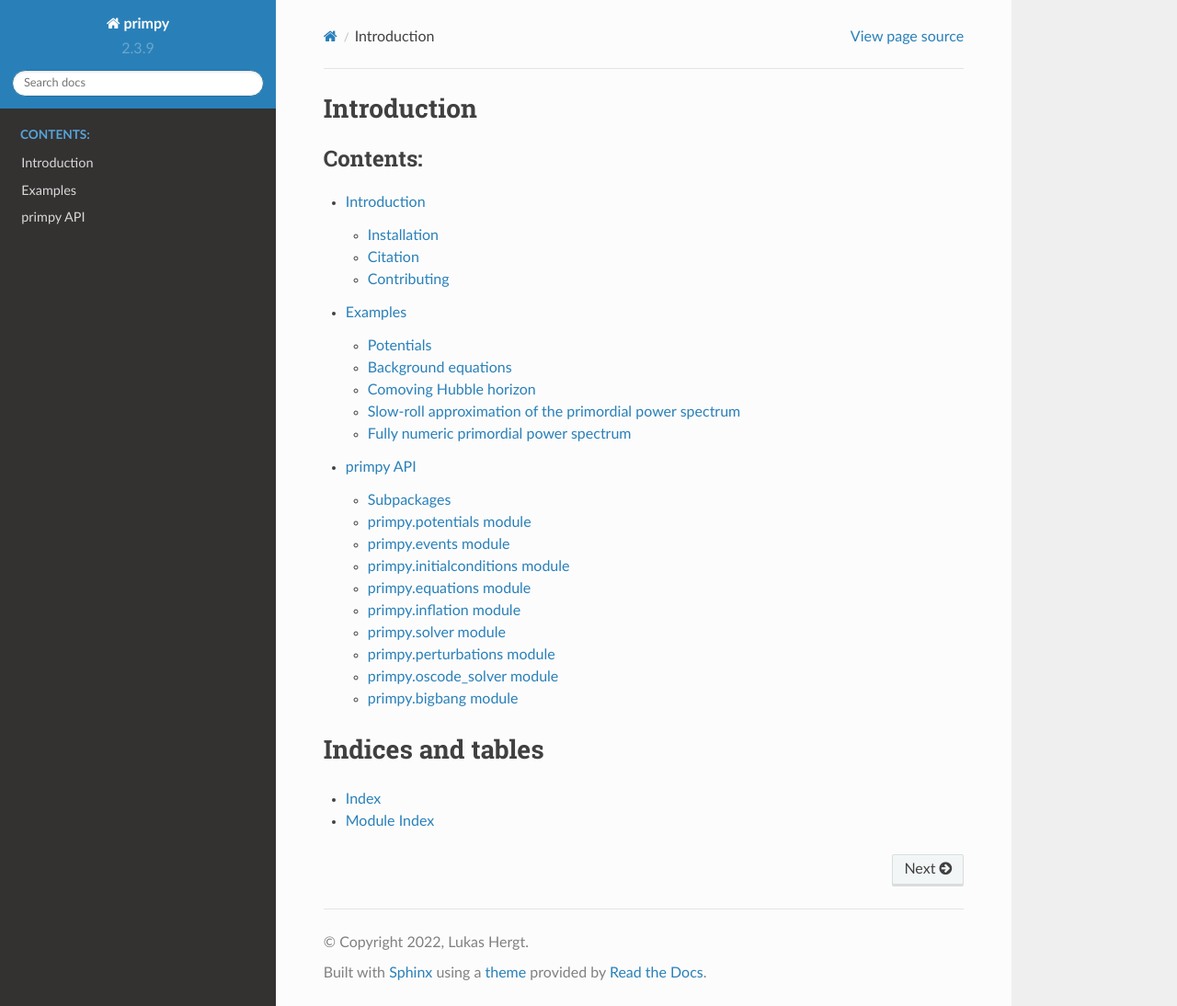
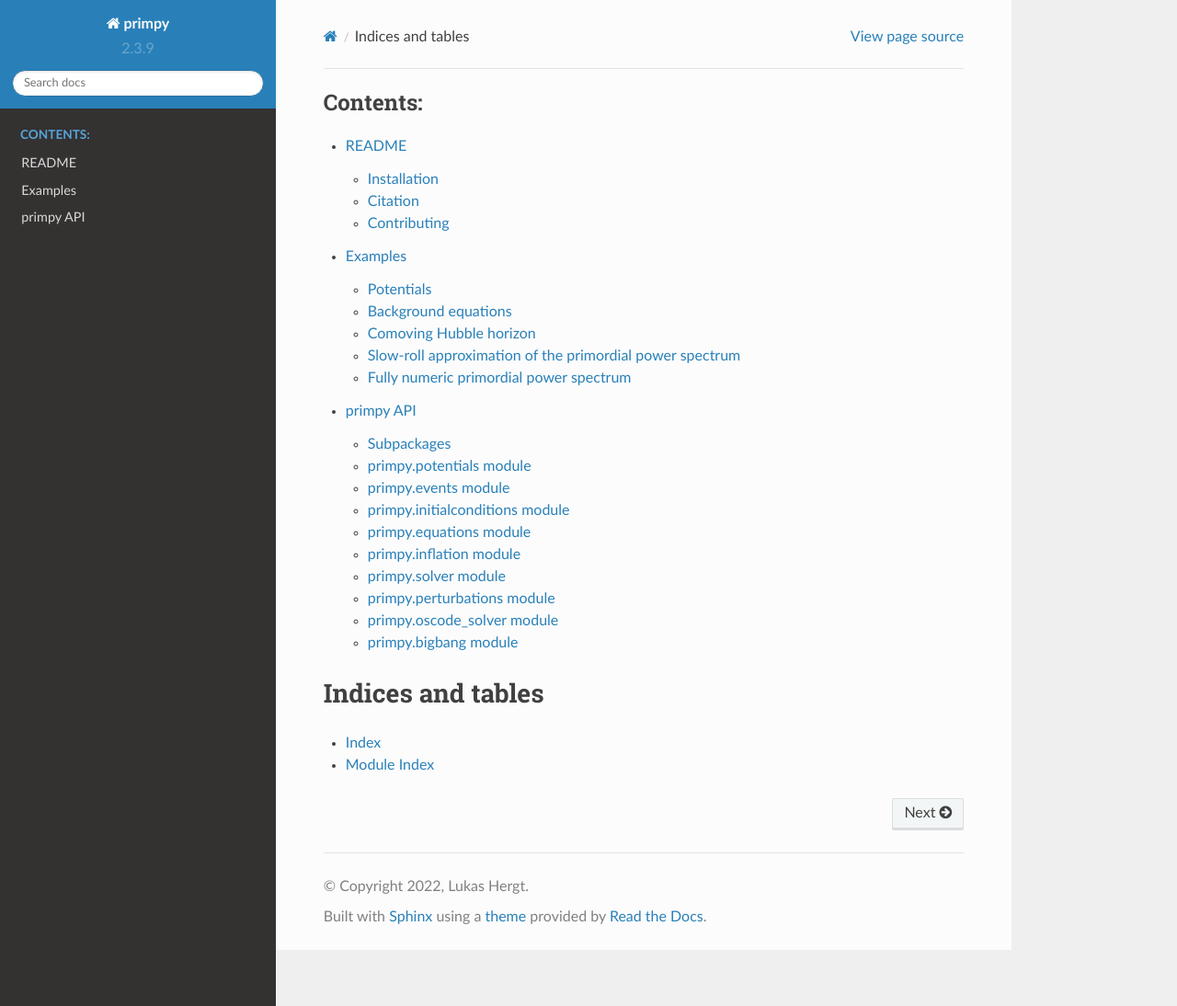
Before and after one commit to lukashergt/primpy, a Sphinx documentation site: the page built from docs/source/index.rst, in a window 1280 px wide and 1094 px high. Shown: the whole window at 92% size. Built offline with Sphinx 7.4.7 and the Read the Docs theme 2.0.0, drawn with Linux system fonts in a browser that asks for light colours.

Commit message:
improve doc structure

```diff
--- a/docs/source/index.rst
+++ b/docs/source/index.rst
@@ -3,14 +3,11 @@
     You can adapt this file completely to your liking, but it should at least
     contain the root `toctree` directive.
 
-Introduction
-============
-
 .. toctree::
     :maxdepth: 2
     :caption: Contents:
 
-    Introduction <intro>
+    README <intro>
     Examples <examples>
     primpy API <primpy>
 
--- a/docs/source/intro.rst
+++ b/docs/source/intro.rst
@@ -1,3 +1,2 @@
-.. title:: Introduction
 
 .. include:: ../../README.rst
```
